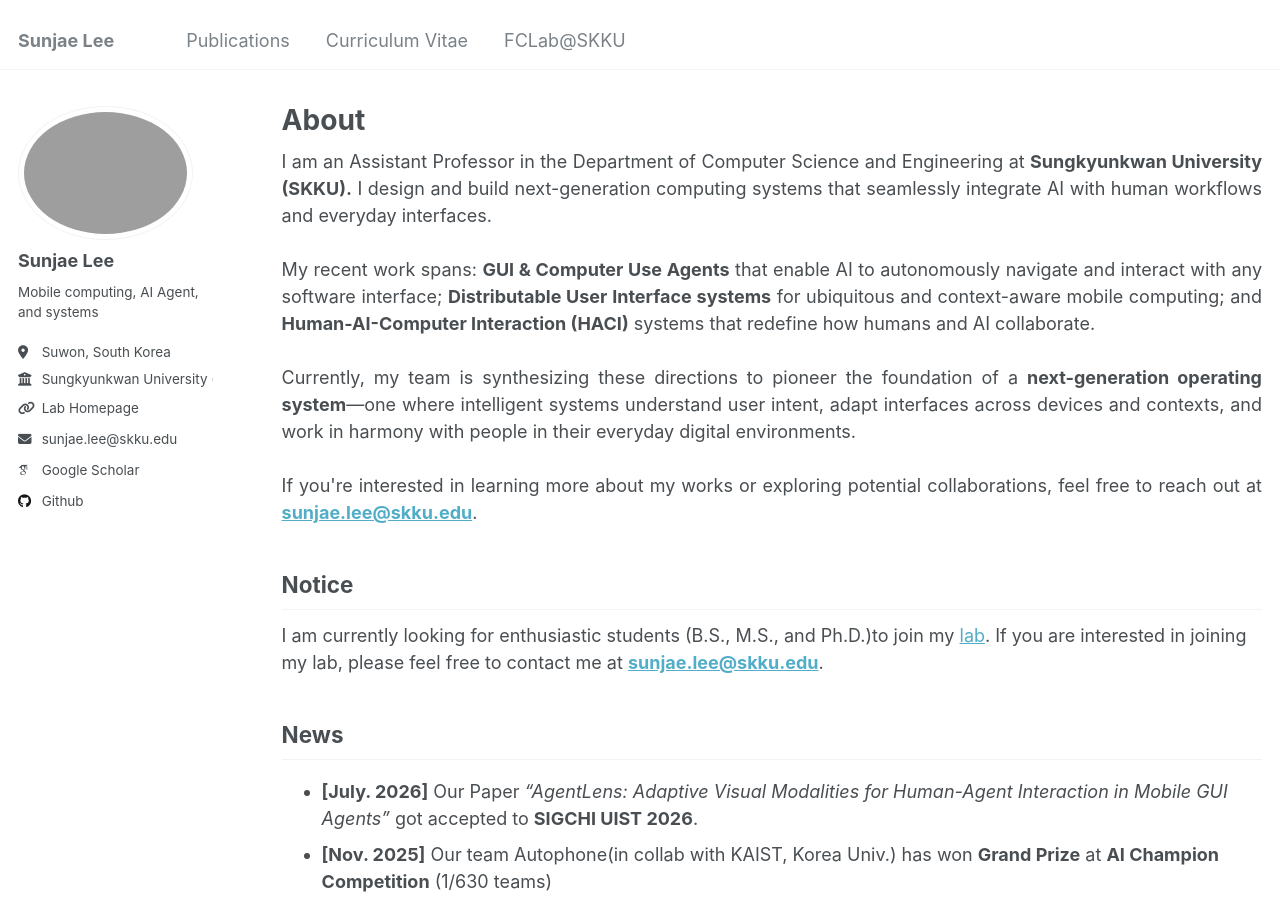
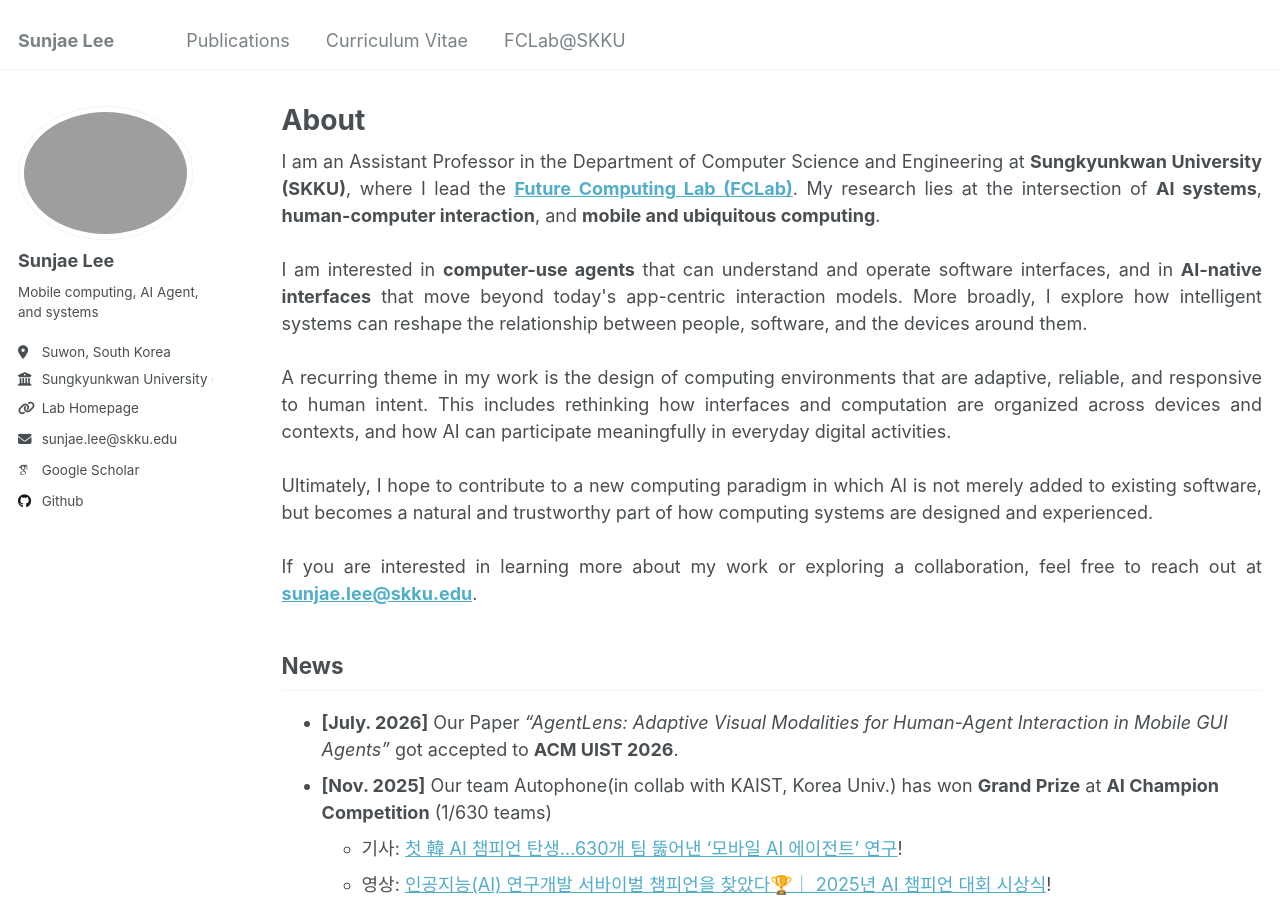
Before and after one commit to sunjae1294/sunjae1294.github.io, a Jekyll site: the page built from _pages/about.md, in a window 1280 px wide and 900 px high. Built offline with Jekyll 4.4.1, drawn with Linux system fonts in a browser that asks for light colours; some web fonts are replaced.

Commit message:
Update website bio and CV

```diff
--- a/_pages/about.md
+++ b/_pages/about.md
@@ -7,22 +7,20 @@ redirect_from:
   - /about.html
 ---
 <div style="text-align: justify;">
-I am an Assistant Professor in the Department of Computer Science and Engineering at <strong>Sungkyunkwan University (SKKU).</strong> I design and build next-generation computing systems that seamlessly integrate AI with human workflows and everyday interfaces.
+I am an Assistant Professor in the Department of Computer Science and Engineering at <strong>Sungkyunkwan University (SKKU)</strong>, where I lead the <a href="https://sites.google.com/view/fclab-skku"><strong>Future Computing Lab (FCLab)</strong></a>. My research lies at the intersection of <strong>AI systems</strong>, <strong>human-computer interaction</strong>, and <strong>mobile and ubiquitous computing</strong>.
 <br><br>
-My recent work spans: <strong>GUI &amp; Computer Use Agents</strong> that enable AI to autonomously navigate and interact with any software interface; <strong>Distributable User Interface systems</strong> for ubiquitous and context-aware mobile computing; and <strong>Human-AI-Computer Interaction (HACI)</strong> systems that redefine how humans and AI collaborate.
+I am interested in <strong>computer-use agents</strong> that can understand and operate software interfaces, and in <strong>AI-native interfaces</strong> that move beyond today's app-centric interaction models. More broadly, I explore how intelligent systems can reshape the relationship between people, software, and the devices around them.
 <br><br>
-Currently, my team is synthesizing these directions to pioneer the foundation of a <strong>next-generation operating system</strong>—one where intelligent systems understand user intent, adapt interfaces across devices and contexts, and work in harmony with people in their everyday digital environments.
+A recurring theme in my work is the design of computing environments that are adaptive, reliable, and responsive to human intent. This includes rethinking how interfaces and computation are organized across devices and contexts, and how AI can participate meaningfully in everyday digital activities.
 <br><br>
-If you're interested in learning more about my works or exploring potential collaborations, feel free to reach out at <a href="mailto:sunjae.lee@skku.edu"><strong>sunjae.lee@skku.edu</strong></a>.
+Ultimately, I hope to contribute to a new computing paradigm in which AI is not merely added to existing software, but becomes a natural and trustworthy part of how computing systems are designed and experienced.
+<br><br>
+If you are interested in learning more about my work or exploring a collaboration, feel free to reach out at <a href="mailto:sunjae.lee@skku.edu"><strong>sunjae.lee@skku.edu</strong></a>.
 </div>
-
-Notice
-------
-I am currently looking for enthusiastic students (B.S., M.S., and Ph.D.)to join my <a href="https://sites.google.com/view/fclab-skku">lab</a>. If you are interested in joining my lab, please feel free to contact me at <a href="mailto:sunjae.lee@skku.edu"><strong>sunjae.lee@skku.edu</strong></a>.
 
 News
 ------
-- **[July. 2026]** Our Paper *"AgentLens: Adaptive Visual Modalities for Human-Agent Interaction in Mobile GUI Agents"* got accepted to **SIGCHI UIST 2026**.
+- **[July. 2026]** Our Paper *"AgentLens: Adaptive Visual Modalities for Human-Agent Interaction in Mobile GUI Agents"* got accepted to **ACM UIST 2026**.
 - **[Nov. 2025]** Our team Autophone(in collab with KAIST, Korea Univ.) has won **Grand Prize** at **AI Champion Competition** (1/630 teams)
   - 기사: <a href="https://www.newsis.com/view/NISX20251105_0003391861">첫 韓 AI 챔피언 탄생…630개 팀 뚫어낸 '모바일 AI 에이전트' 연구</a>!
   - 영상: <a href="https://www.youtube.com/watch?app=desktop&v=TPQFq6v_2ds">인공지능(AI) 연구개발 서바이벌 챔피언을 찾았다🏆｜ 2025년 AI 챔피언 대회 시상식</a>!
```
Also changed, not shown: 1 other file.
